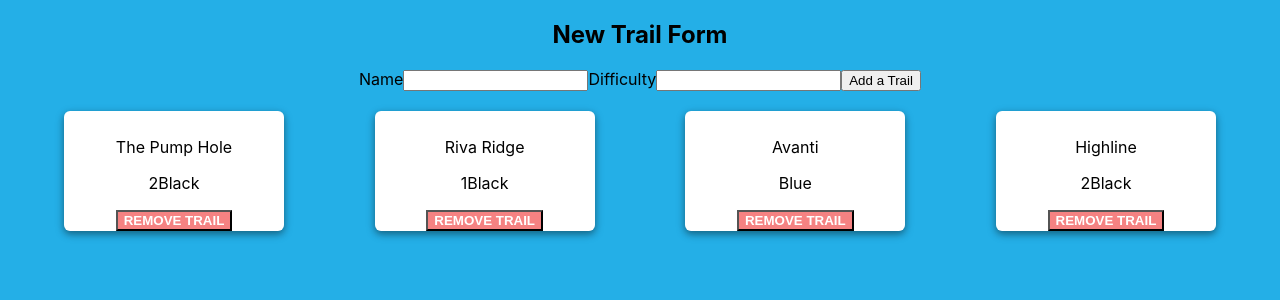
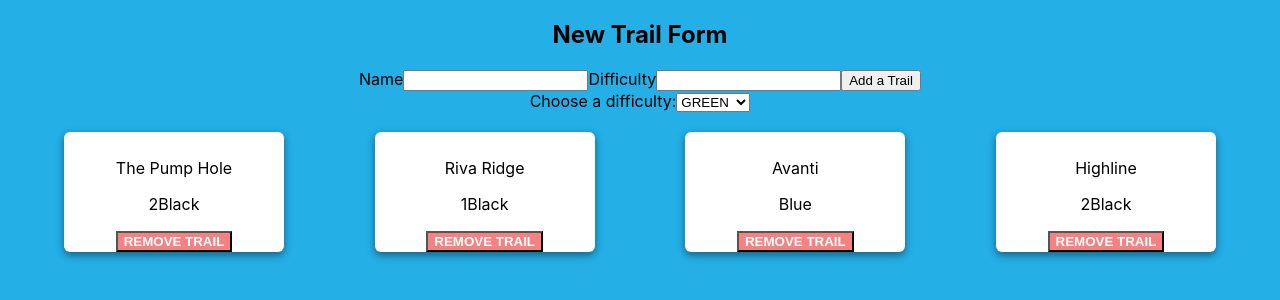
Before and after one commit to bwesterg/vail-ski, a React (Create React App) app: page / in a window 1280 px wide. Shown: the top 300 px of the page. Built offline with nearby package versions, Linux system fonts and the light colour scheme; data requests are answered from the project's data file.

Commit message:
select difficulty box added, will be used to filter runs.

```diff
--- a/src/components/TrailContainer.js
+++ b/src/components/TrailContainer.js
@@ -8,8 +8,20 @@ export default function TrailContainer(props) {
     }
 
     return (
-        <ul className="trail-container">
-            {showTrails()}
-        </ul>
+        <div>
+            <form>
+                <label for="difficulty">Choose a difficulty:</label>
+                    <select name="difficulty" id="status">
+                        <option value="green">GREEN</option>
+                        <option value="blue">BLUE</option>
+                        <option value="1black">1BLACK</option>
+                        <option value="2black">2BLACK</option>
+
+                    </select>
+            </form>
+            <ul className="trail-container">
+                {showTrails()}
+            </ul>
+        </div>
     )
 }
```
